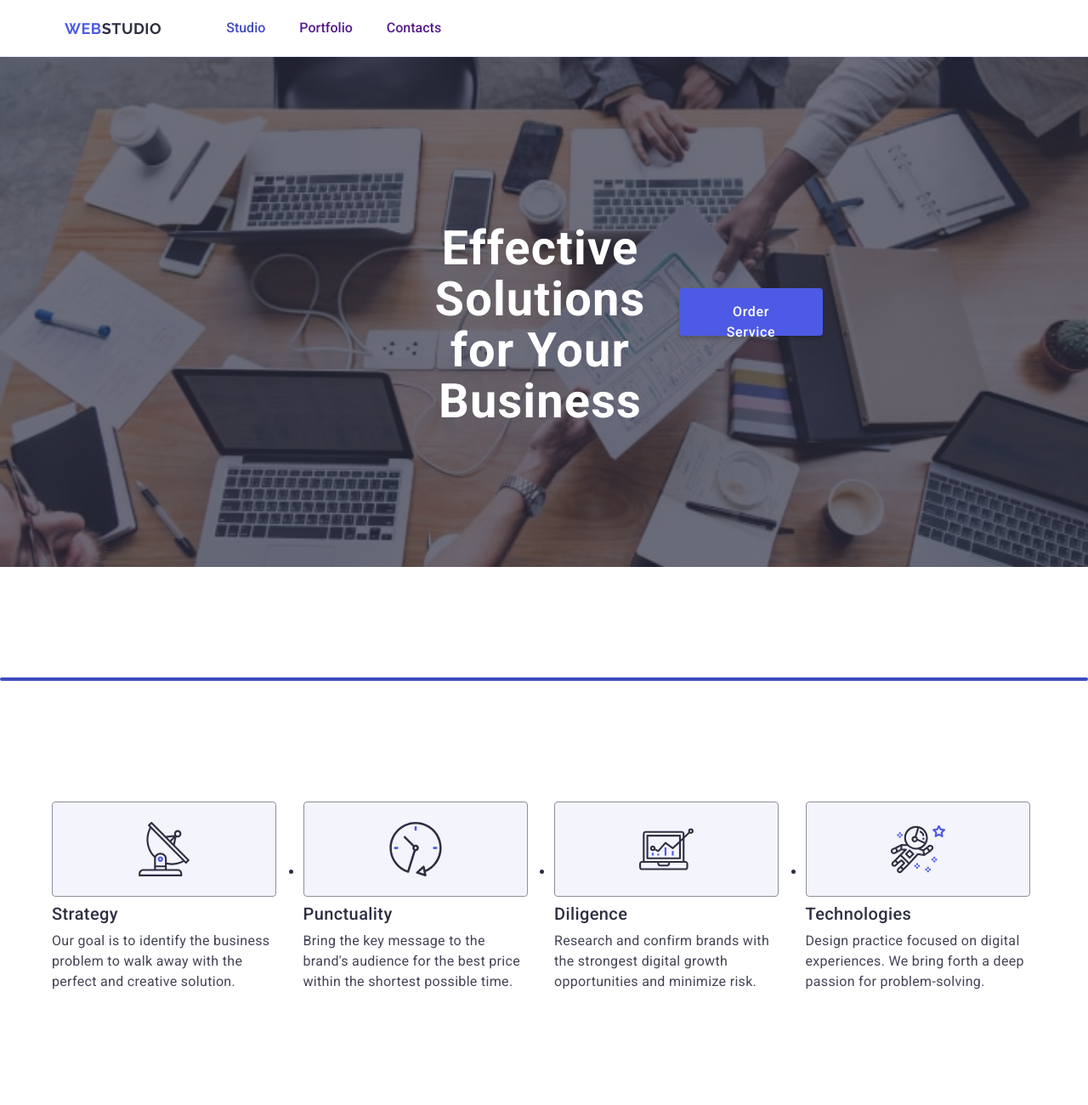
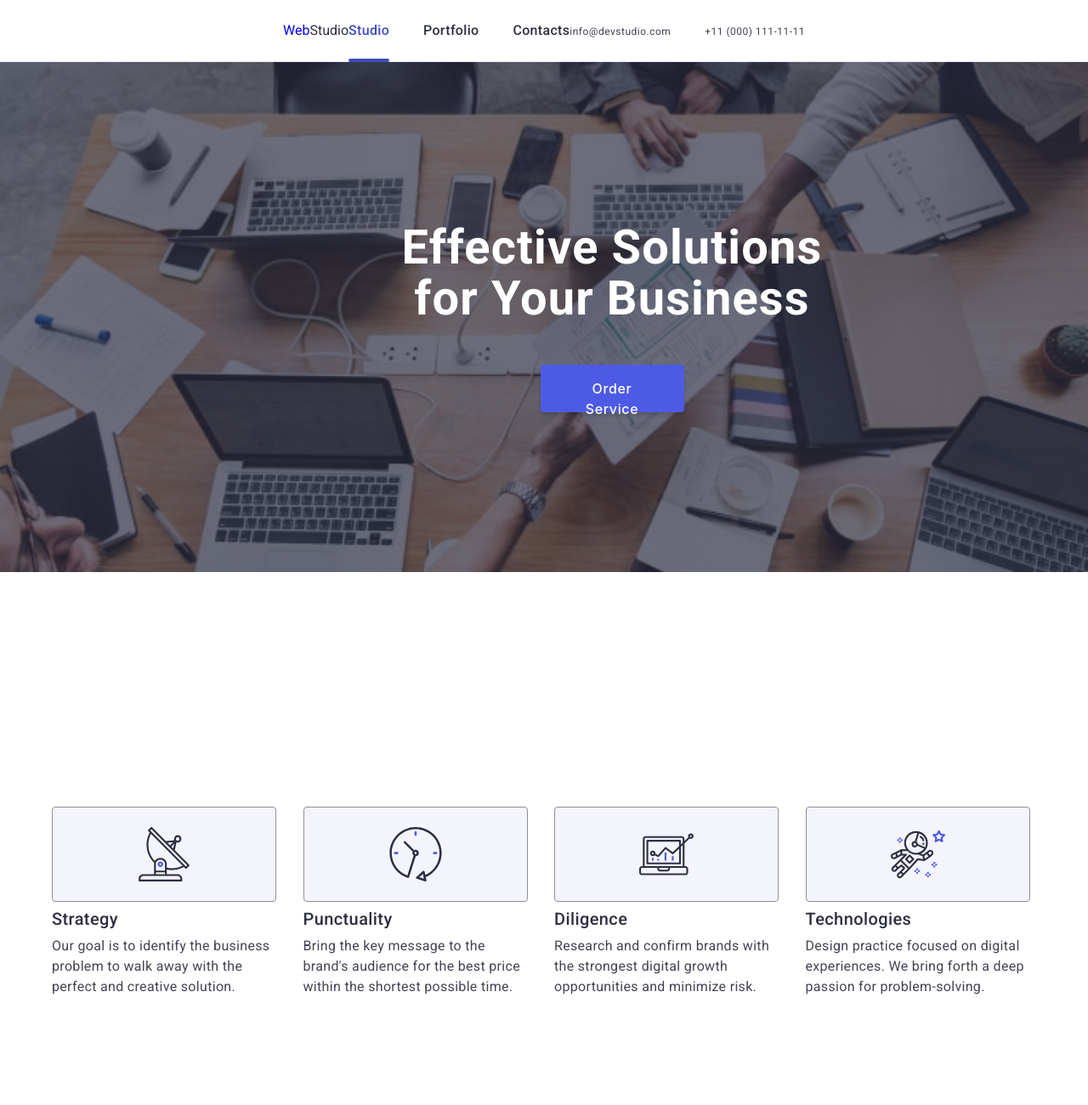
Before and after one commit to Allamoment/goit-markup-hw-06, a plain HTML site: page index.html in a window 1280 px wide. Shown: the top 1300 px of the page at 85% size. Drawn offline with nearby package versions, Linux system fonts and the light colour scheme.

Commit message:
update HTML

```diff
--- a/css/styles.css
+++ b/css/styles.css
@@ -168,13 +168,11 @@ button {
 }
 
 .main-nav {
-  width: 100%;
-  display: flex;
-  align-items: center;
-  margin-right: auto;
-}
-
-.logo {
+  display: flex;
+  align-items: center;
+}
+
+.main-logo {
   font-family: 'Raleway', sans-serif;
   font-weight: 700;
   font-size: 18px;
@@ -182,24 +180,14 @@ button {
   letter-spacing: 0.03em;
   text-transform: uppercase;
   color: #4d5ae5;
-  align-content: center;
-  padding: 0px;
-  flex-grow: 1;
-  text-decoration: none;
-}
-
-@media screen and (min-width: 768px) {
-  .logo {
-    flex-grow: 0;
-    margin-right: 120px;
-    white-space: nowrap;
-  }
-}
-
-@media screen and (min-width: 1158px) {
-  .logo {
-    flex-shrink: 0;
-    flex-grow: 0;
+  display: inline-block;
+  width: 115px;
+  height: 24px;
+  margin-right: 0;
+}
+
+@media screen and (min-width: 768px) {
+  .main-logo {
     margin-right: 76px;
   }
 }
@@ -214,22 +202,25 @@ button {
 
 @media screen and (min-width: 768px) {
   .nav-list {
-    position: static;
-    display: flex;
+    display: flex;
+    gap: 40px;
+    list-style: none;
+    margin: 0;
+    padding: 0;
+  }
+}
+
+.nav-link {
+  display: block;
   font-weight: 500;
-    max-height: 72px;
-    z-index: 0;
-    margin: 0px;
-    padding: 24px 0px;
-    gap: 40px;
-    transition: right 250ms cubic-bezier(0.4, 0, 0.2, 1);
-    overflow: hidden;
-    list-style: none;
-  }
-
-  .nav-link {
   font-size: 16px;
-    padding: 24px 0px;
+  line-height: 1.5;
+  letter-spacing: 0.02em;
+  color: #2e2f42;
+  padding-top: 24px;
+  padding-bottom: 24px;
+  position: relative;
+  transition: color 250ms cubic-bezier(0.4, 0, 0.2, 1);
 }
 
 .nav-link:hover,
@@ -253,27 +244,9 @@ button {
   border-radius: 2px;
   margin-top: 4px;
 }
-}
-
-.main-address {
-  display: none;
-}
-
-@media screen and (min-width: 768px) {
-  .main-address {
+
+.address {
   font-style: normal;
-    max-width: 120px;
-    flex-shrink: 0;
-    display: flex;
-    margin-left: auto;
-    margin-top: 0px;
-    position: static;
-    font-style: normal;
-    z-index: 0;
-    width: 100%;
-    transition: right 250ms cubic-bezier(0.4, 0, 0.2, 1);
-    overflow: hidden;
-  }
 }
 
 .address-list {
@@ -282,15 +255,12 @@ button {
 
 @media screen and (min-width: 768px) {
   .address-list {
+    display: flex;
     flex-direction: column;
-    justify-content: center;
-    flex-shrink: 1;
-    gap: 10px;
-    display: flex;
-    align-items: center;
-    padding-left: 0px;
-    margin: 0px;
+    gap: 12px;
     list-style: none;
+    margin: 0;
+    padding: 0;
   }
 }
 
@@ -298,37 +268,28 @@ button {
   .address-list {
     flex-direction: row;
     gap: 40px;
-    margin-left: auto;
   }
 }
 
 .address-link {
-  display: none;
+  font-size: 16px;
+  line-height: 1.5;
+  letter-spacing: 0.02em;
+  color: #434455;
+  transition: color 250ms cubic-bezier(0.4, 0, 0.2, 1);
 }
 
 @media screen and (min-width: 768px) {
   .address-link {
     font-size: 12px;
-    line-height: 1.17;
+    line-height: 1.16667;
     letter-spacing: 0.04em;
-    font-style: normal;
-    font-weight: 400;
-    color: var(--lightest-dark-blue);
-    transition: color 250ms cubic-bezier(0.4, 0, 0.2, 1);
   }
 }
 
 .address-link:hover,
 .address-link:focus {
   color: #404bbf;
-}
-
-@media screen and (min-width: 1158px) {
-  .address-link {
-    font-size: 16px;
-    line-height: 1.5;
-    letter-spacing: 0.02em;
-  }
 }
 
 .burger-btn {
@@ -431,65 +392,76 @@ button {
       url('../images/retina/hero/herodesk@2x.jpg');
   }
 }
-.column {
-  justify-items: center;
-}
-
-/* Заголовок */
+.container.column {
+  flex-direction: column;
+}
+
 .hero-title {
-  margin: 0px auto 72px;
-  display: flex;
   font-weight: 700;
   font-size: 36px;
-  line-height: 1.07;
-  letter-spacing: 0.02em;
-  color: #ffffff;
+  line-height: 1.11111;
+  letter-spacing: 0.02em;
+  text-align: center;
+  color: var(--white);
   max-width: 216px;
-  max-height: 160px;
-}
-
-@media screen and (min-width: 768px) {
-  .hero-title {
-    font-size: 56px;
-    max-width: 496px;
-    margin-bottom: 36px;
-  }
-}
-
-@media screen and (min-width: 1158px) {
-  .hero-title {
-    margin-bottom: 48px;
-  }
-}
-
-/* Кнопка */
+  margin: 0 auto 72px;
+}
+
 .hero-button {
-  display: block;
-  align-items: center;
-  justify-content: center;
+  display: flex;
+  align-items: flex-start;
+  justify-content: flex-start;
   flex-direction: row;
   gap: 10px;
-  min-width: 169px;
+
+  padding: 16px 32px;
+  width: 169px;
   height: 56px;
-  padding: 16px 32px;
-  margin: 0 auto;
-  border: none;
   border-radius: 4px;
-  background-color: #4d5ae5;
-  color: #ffffff;
-  font-family: Roboto, sans-serif;
+  background: var(--iris);
+  color: var(--white);
+
+  font-family: var(--font-family);
   font-weight: 500;
   font-size: 16px;
   line-height: 1.5;
   letter-spacing: 0.04em;
+  text-align: center;
+  border: none;
   cursor: pointer;
-  box-shadow: 0 4px 4px rgba(0, 0, 0, 0.15);
+  box-shadow: 0 4px 4px 0 rgba(0, 0, 0, 0.15);
   transition: background-color 250ms cubic-bezier(0.4, 0, 0.2, 1);
 }
 
 .hero-button:hover,
 .hero-button:focus {
   background-color: #404bbf;
+}
+
+@media screen and (min-width: 768px) {
+  .hero-title {
+    font-size: 56px;
+    line-height: 1.07143;
+    max-width: 496px;
+    margin-bottom: 36px;
+  }
+
+  .hero-button {
+    margin: 0 auto;
+  }
+}
+
+@media screen and (min-width: 1158px) {
+  .hero-title {
+    font-size: 56px;
+    line-height: 1.07143;
+    max-width: 496px;
+    margin-bottom: 48px;
+  }
+
+  .hero-button {
+    margin: 0 auto;
+  }
 }
 
 /* goal section */
@@ -527,24 +499,9 @@ button {
   display: flex;
   flex-direction: column;
   gap: 72px;
-}
-
-@media screen and (min-width: 768px) {
-  .goal-list {
-    flex-wrap: wrap;
-    align-items: center;
-    justify-content: center;
-    gap: 72px 24px;
-    overflow: hidden;
-    margin: 0px;
-    flex-direction: row;
-  }
-}
-
-@media screen and (min-width: 1158px) {
-  .goal-list {
-    gap: 24px;
-  }
+  padding: 0;
+  margin: 0;
+  list-style: none;
 }
 
 .goal-item {
@@ -553,6 +510,39 @@ button {
 
 .goal-icon-box {
   display: none;
+}
+
+@media screen and (min-width: 768px) {
+  .goal-list {
+    flex-direction: row;
+    flex-wrap: wrap;
+    gap: 24px;
+  }
+
+  .goal-item {
+    width: calc((100% - 24px) / 2);
+  }
+}
+@media screen and (min-width: 768px) {
+  .goal-item {
+    width: calc((100% - 72px) / 4); /* 3 пробіли по 24px */
+  }
+}
+
+.goal-icon-box {
+  display: flex;
+  background-color: #f4f4fd;
+  border: 1px solid #8e8f99;
+  border-radius: 4px;
+  margin-bottom: 8px;
+  justify-content: center;
+  align-items: center;
+  width: 264px;
+  height: 112px;
+}
+
+.goal-icon {
+  fill: var(--navy-blue);
 }
 
 .goal-title {
@@ -585,34 +575,6 @@ button {
   letter-spacing: 0.02em;
   color: #434455;
   margin: 0;
-}
-
-@media screen and (min-width: 768px) {
-  .goal-item {
-    width: calc((100% - 24px) / 2);
-  }
-}
-
-@media screen and (min-width: 1158px) {
-  .goal-item {
-    width: calc((100% - 72px) / 4); /* 3 пробіли по 24px */
-  }
-
-  .goal-icon-box {
-    display: flex;
-    background-color: #f4f4fd;
-    border: 1px solid #8e8f99;
-    border-radius: 4px;
-    margin-bottom: 8px;
-    justify-content: center;
-    align-items: center;
-    width: 264px;
-    height: 112px;
-  }
-
-  .goal-icon {
-    fill: var(--navy-blue);
-  }
 }
 
 /* team section */
@@ -883,20 +845,6 @@ button {
   padding-top: 100px;
   padding-bottom: 100px;
 }
-@media screen and (min-width: 768px) {
-  .main-footer {
-    height: auto;
-    min-height: 456px;
-    padding: 96px 93px;
-  }
-}
-
-@media screen and (min-width: 1158px) {
-  .main-footer {
-    max-height: 312px;
-    padding: 100px 0px;
-  }
-}
 
 .footer-container {
   display: flex;
@@ -907,37 +855,9 @@ button {
   gap: 72px 0px;
 }
 
-@media screen and (min-width: 768px) {
-  .footer-container {
-    flex-wrap: wrap;
-    gap: 72px 24px;
-    flex-direction: row;
-  }
-}
-
-@media screen and (min-width: 1158px) {
-  .footer-container {
-    align-items: start;
-    height: 100%;
-    gap: 72px 0px;
-    flex-direction: row;
-  }
-
-  .footer-container.baseline {
-    align-items: baseline;
-  }
-}
-
 .footer-wrapper {
   display: block;
   text-align: start;
-}
-
-@media screen and (min-width: 1158px) {
-  .footer-wrapper {
-    align-self: flex-start;
-    margin-right: 120px;
-  }
 }
 
 .footer-logo {
@@ -974,19 +894,6 @@ button {
   gap: 16px;
 }
 
-@media screen and (min-width: 768px) {
-  .footer-social {
-    align-self: flex-start;
-    text-align: start;
-  }
-}
-
-@media screen and (min-width: 1158px) {
-  .footer-social {
-    gap: 0px;
-  }
-}
-
 .footer-social-title {
   margin-bottom: 16px;
   font-weight: 500;
@@ -1039,19 +946,6 @@ button {
   transform: translateY(40px);
 }
 
-@media screen and (min-width: 768px) {
-  .footer-form-container {
-    justify-content: start;
-    gap: 24px;
-  }
-}
-
-@media screen and (min-width: 1158px) {
-  .footer-form-container {
-    margin-left: 80px;
-  }
-}
-
 .footer-subscribe-text {
   margin-bottom: 16px;
   font-weight: 500;
@@ -1065,13 +959,6 @@ button {
   display: flex;
   flex-direction: column;
   gap: 16px;
-}
-
-@media screen and (min-width: 768px) {
-  .footer-subscribe-form {
-    flex-direction: row;
-    gap: 24px;
-  }
 }
 
 .footer-input {
@@ -1123,7 +1010,6 @@ button {
   margin-left: 16px;
 }
 
-/* === MEDIA 768px === */
 @media screen and (max-width: 767px) {
   .footer-container {
     flex-direction: column;
@@ -1173,9 +1059,7 @@ button {
     margin: 0 auto;
   }
 }
-
-/* === MEDIA 768–1157px (Tablet) === */
-@media screen and (min-width: 768px) and (max-width: 1157px) {
+@media screen and (min-width: 1157px) {
   .footer-container {
     flex-direction: row;
     flex-wrap: wrap;
```
Lines whose indentation alone changed are shown as unchanged.
